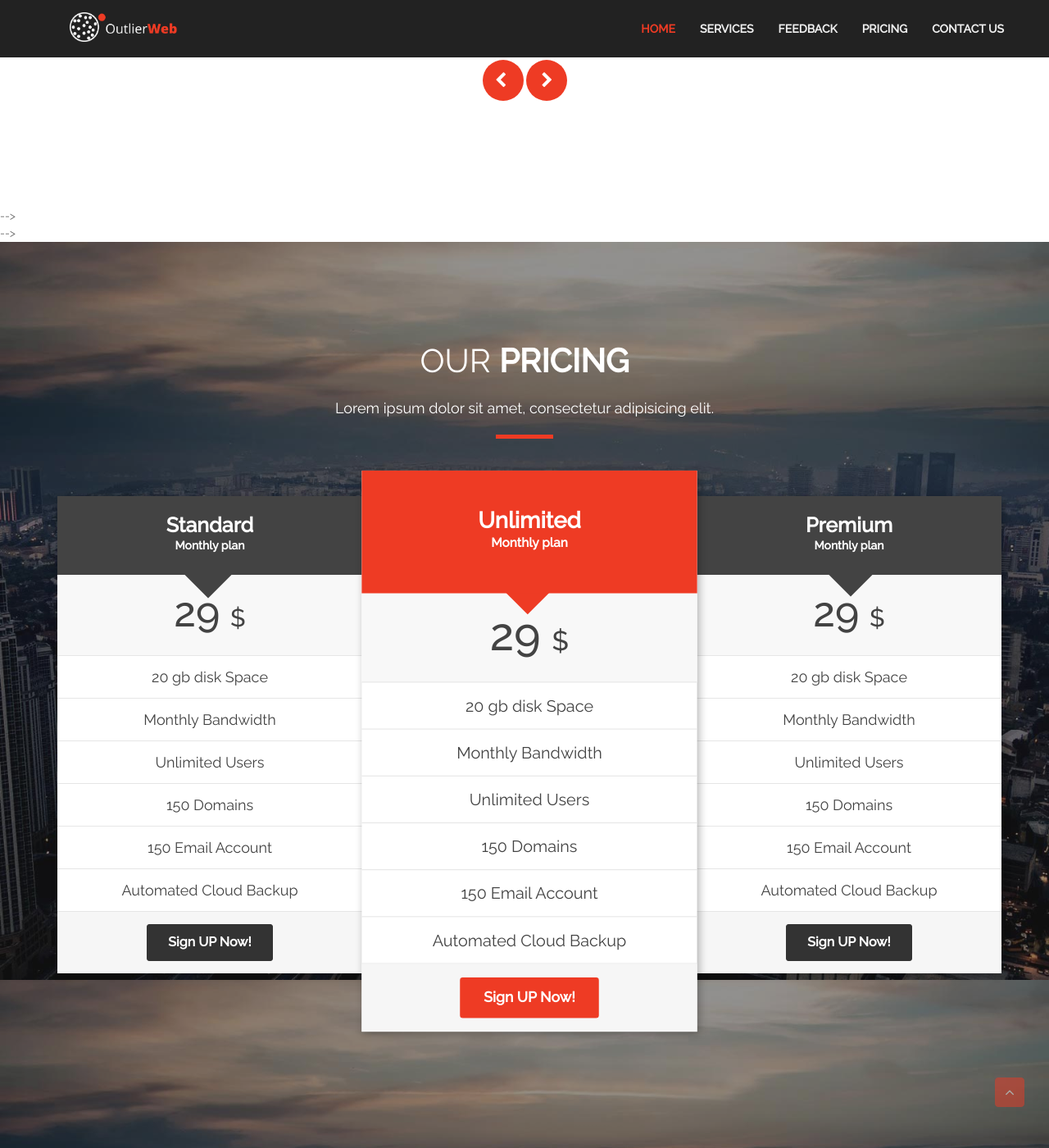
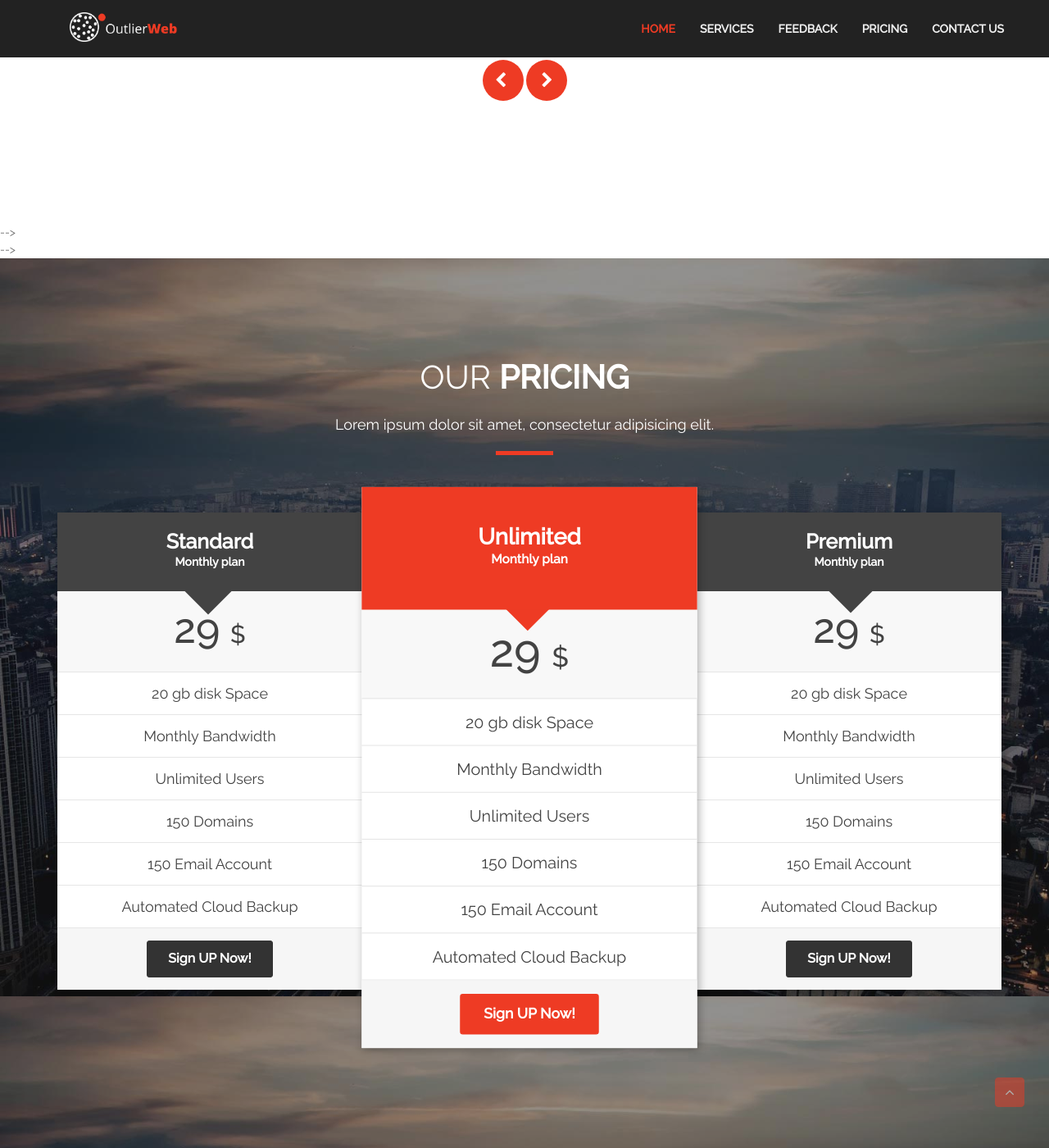
Before and after one commit to olweb/olweb.github.io, a Jekyll site: the page built from index.html, in a window 1280 px wide and 1400 px high, scrolled down 2774 px. Shown: the whole window at 82% size. Built offline with Jekyll 4.4.1, drawn with Linux system fonts in a browser that asks for light colours; nearby versions of some CDN libraries; library files that are not in the unit come from our copies; comment, search, counter and statistics services are not loaded.

```diff
--- a/css/custom.css
+++ b/css/custom.css
@@ -1629,7 +1629,7 @@
 .cyprass-carousel-controller {
     cursor: pointer;
     position: relative;
-/*    margin: 0 auto;*/
+    margin: 20px 0px;
     left: 46%;
 }
 .customNavigation .fa-chevron-left, .customNavigation .fa-chevron-right{
```
